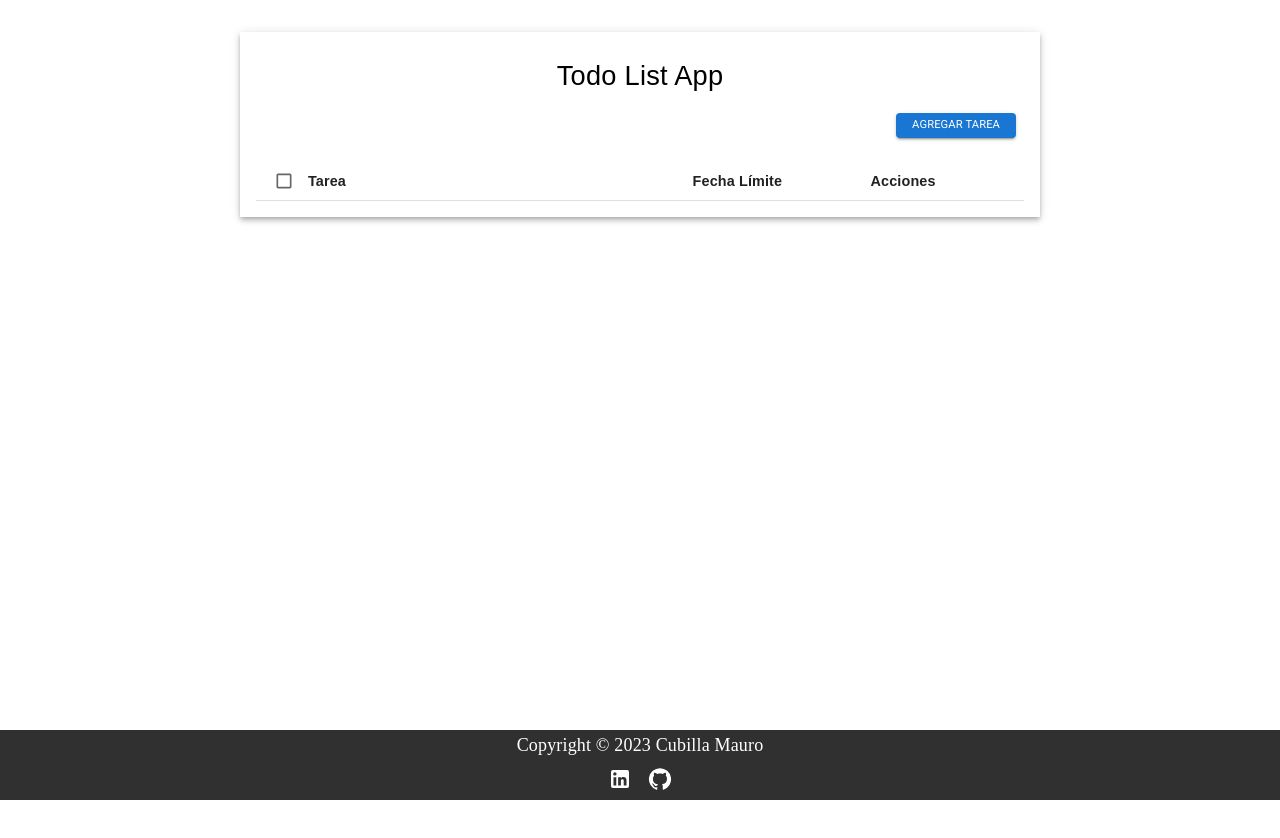
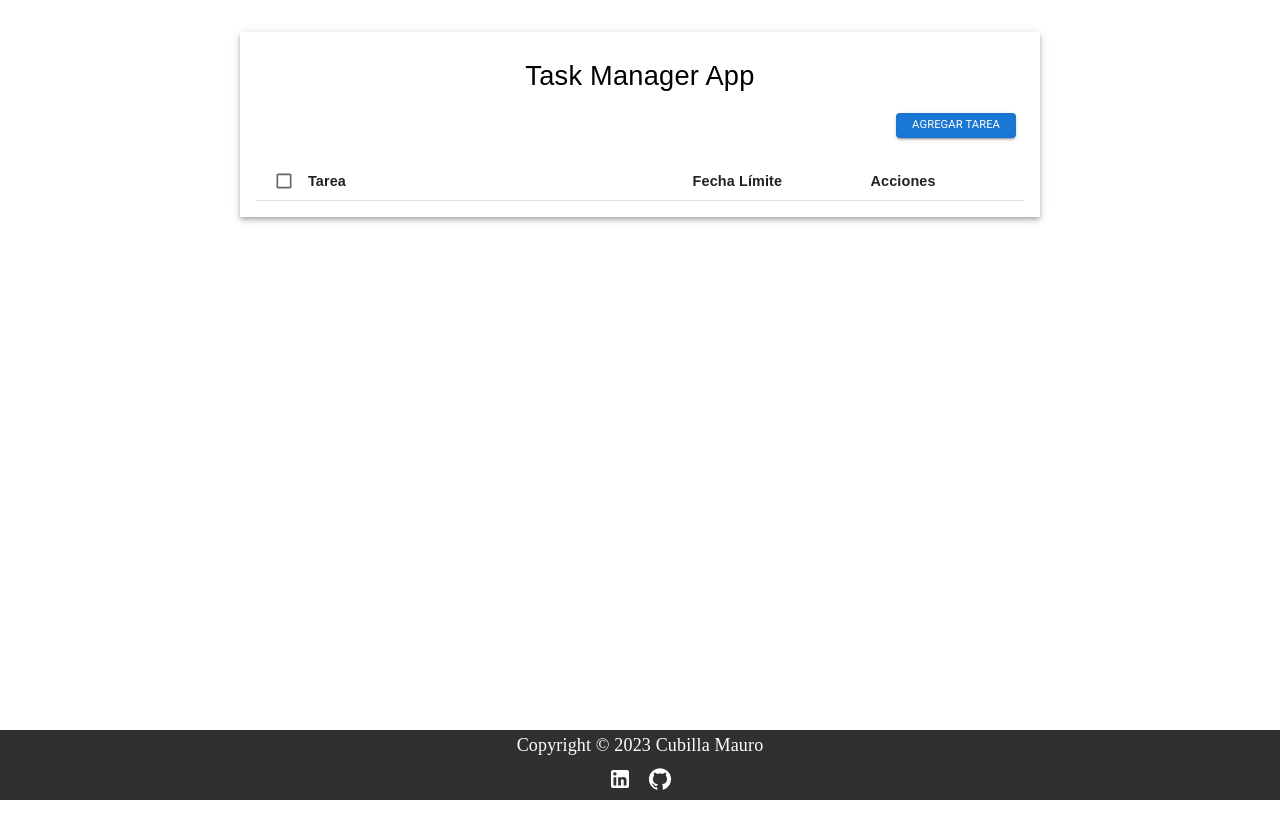
Before and after one commit to MauCubi/todolist-react-app, a React (Vite) app: page / in a window 1280 px wide. Shown: the top 838 px of the page. Built offline with nearby package versions, Linux system fonts and the light colour scheme.

Commit message:
title change

```diff
--- a/src/TodoListApp.tsx
+++ b/src/TodoListApp.tsx
@@ -40,7 +40,7 @@ export const TodoListApp = () => {
         >
 
             {/* Titulo + boton agregar / Title + add button  */}
-            <Typography fontSize={{ xs:'1.65rem', sm:'2.25rem', md:'1.7rem'}} fontFamily='sans-serif' my={{ xs:3, md:1 }}>Todo List App</Typography>
+            <Typography fontSize={{ xs:'1.65rem', sm:'2.25rem', md:'1.7rem'}} fontFamily='sans-serif' my={{ xs:3, md:1 }}>Task Manager App</Typography>
 
             <Box component='div' display='flex' justifyContent={{ xs:'center', sm:'end' }} m={{ xs:0, sm:1 }}>
                 <Button
```
